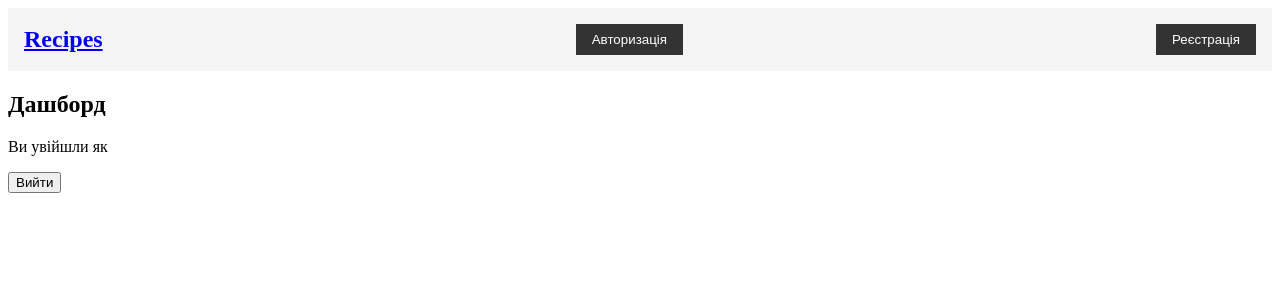
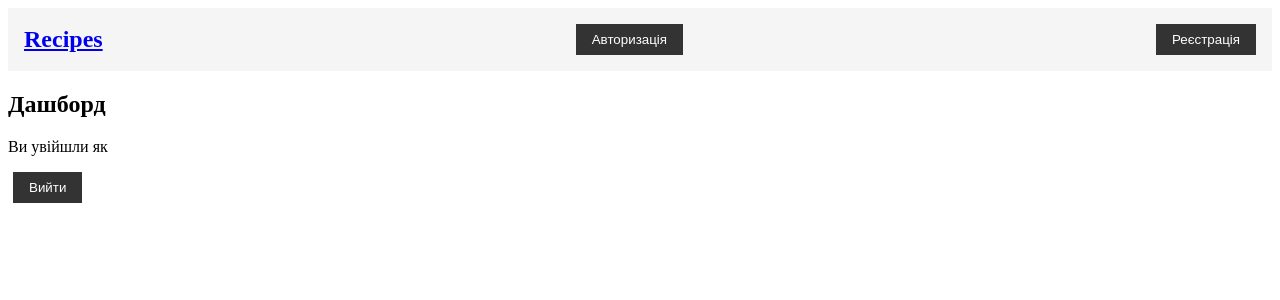
Before and after one commit to kozakevich13/recipe-menagement, a React (Create React App) app: page /dashboard in a window 1280 px wide. Shown: the top 300 px of the page. Built offline with nearby package versions, Linux system fonts and the light colour scheme.

Commit message:
delete comments

```diff
--- a/src/components/Dashboard.tsx
+++ b/src/components/Dashboard.tsx
@@ -2,7 +2,6 @@ import React from "react";
 
 const Dashboard: React.FC = () => {
   const handleLogout = () => {
-    // Видалення даних з сесійного сховища та перенаправлення на сторінку авторизації
     localStorage.removeItem("isLoggedIn");
     localStorage.removeItem("userEmail");
     window.location.href = "/login";
@@ -12,7 +11,7 @@ const Dashboard: React.FC = () => {
     <div>
       <h2>Дашборд</h2>
       <p>Ви увійшли як {localStorage.getItem("userEmail")}</p>
-      <button type="button" onClick={handleLogout}>
+      <button className="btn" type="button" onClick={handleLogout}>
         Вийти
       </button>
     </div>
--- a/src/components/FavoriteRecipes.tsx
+++ b/src/components/FavoriteRecipes.tsx
@@ -31,7 +31,7 @@ const FavoriteRecipes: React.FC = () => {
   const [showUserRecipes, setShowUserRecipes] = useState(true);
   const [showFavoriteRecipes, setShowFavoriteRecipes] = useState(true);
   const userName = localStorage.getItem("userEmail");
-  const [searchQuery, setSearchQuery] = useState(""); // Для збереження рядка пошуку
+  const [searchQuery, setSearchQuery] = useState("");
 
   const [newRecipe, setNewRecipe] = useState<Recipe>({
     id: 0,
@@ -58,14 +58,12 @@ const FavoriteRecipes: React.FC = () => {
     const { name, value } = e.target;
 
     if (name === "ingredients") {
-      // Для поля 'ingredients' розбиваємо рядок на масив речень
       const ingredientsArray = value.split("\n");
       setNewRecipe((prevRecipe) => ({
         ...prevRecipe,
         [name]: ingredientsArray,
       }));
     } else {
-      // Для інших полів просто оновлюємо значення
       setNewRecipe((prevRecipe) => ({
         ...prevRecipe,
         [name]: value,
@@ -90,7 +88,6 @@ const FavoriteRecipes: React.FC = () => {
   };
 
   const handleAddRecipe = (e: React.FormEvent) => {
-    // Логіка додавання нового рецепту
     const uniqueId = Date.now();
     dispatch(addUserRecipe({ ...newRecipe, id: uniqueId }));
     setNewRecipe({
@@ -110,7 +107,6 @@ const FavoriteRecipes: React.FC = () => {
   };
 
   const handleUpdateRecipe = () => {
-    // Логіка оновлення рецепту
     if (editRecipe) {
       dispatch(updateUserRecipe(editRecipe));
     }
@@ -142,7 +138,6 @@ const FavoriteRecipes: React.FC = () => {
       {showAddForm ? (
         <div className="overlay">
           <div className="form-container">
-            {/* Форма додавання нового рецепту */}
             <button className="btn" onClick={toggleAddForm}>
               Cancel
             </button>
@@ -210,7 +205,6 @@ const FavoriteRecipes: React.FC = () => {
           <div className="form-container">
             <h2>Edit Recipe</h2>
             <form>
-              {/* Форма для редагування рецепту зі значеннями в editRecipe */}
               <label>
                 Title:
                 <input
@@ -285,11 +279,9 @@ const FavoriteRecipes: React.FC = () => {
         </div>
       )}
       <h2>Favorite Recipes</h2>
-      {/* Кнопка для приховування/показу списку рецептів, створених користувачем */}
       <button className="btn" onClick={toggleUserRecipes}>
         {showUserRecipes ? "Hide User Recipes" : "Show User Recipes"}
       </button>
-      {/* Кнопка для приховування/показу списку улюблених рецептів */}
       <button className="btn" onClick={toggleFavoriteRecipes}>
         {showFavoriteRecipes
           ? "Hide Favorite Recipes"
@@ -307,7 +299,6 @@ const FavoriteRecipes: React.FC = () => {
           {filteredUserRecipes.map((recipe: any) => (
             <div className="recipe-item" key={recipe.id}>
               <RecipeItem key={recipe.id} recipe={recipe} />
-              {/* Відображення деталей рецепту */}
               <button
                 className="btn"
                 onClick={() => handleRemoveUserRecipe(recipe.title)}
@@ -321,7 +312,6 @@ const FavoriteRecipes: React.FC = () => {
           ))}
         </div>
       )}
-      {/* Список улюблених рецептів */}
       {showFavoriteRecipes && (
         <div>
           <h2>Recipes liked by {userName}</h2>
```
